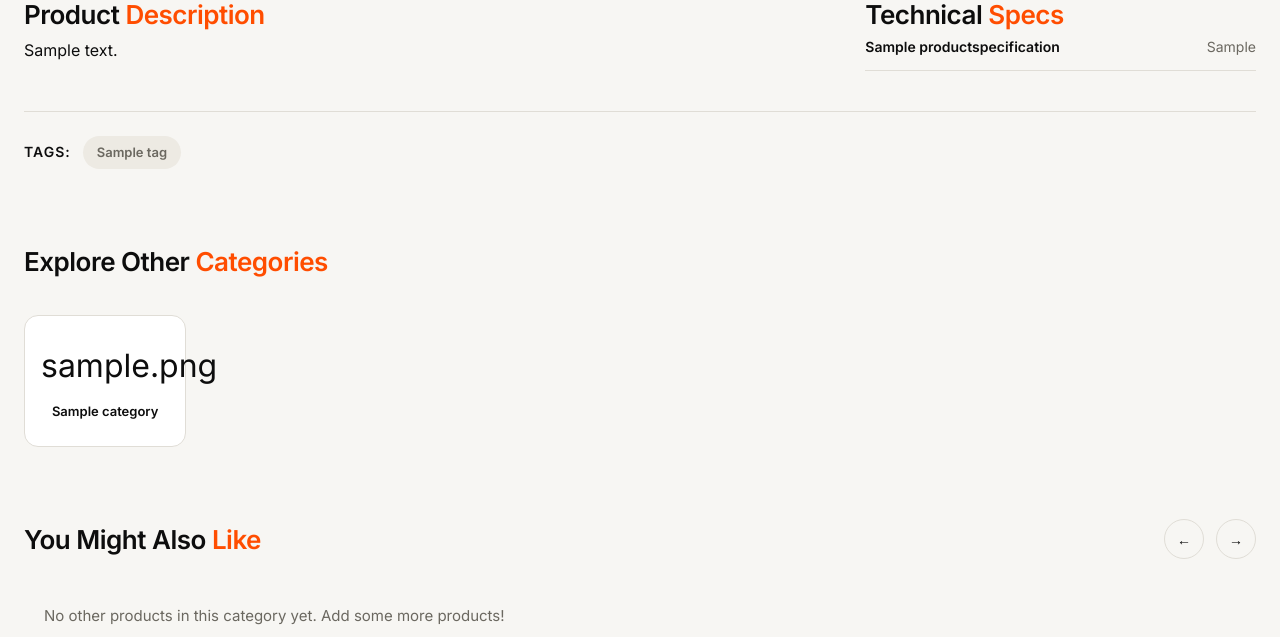
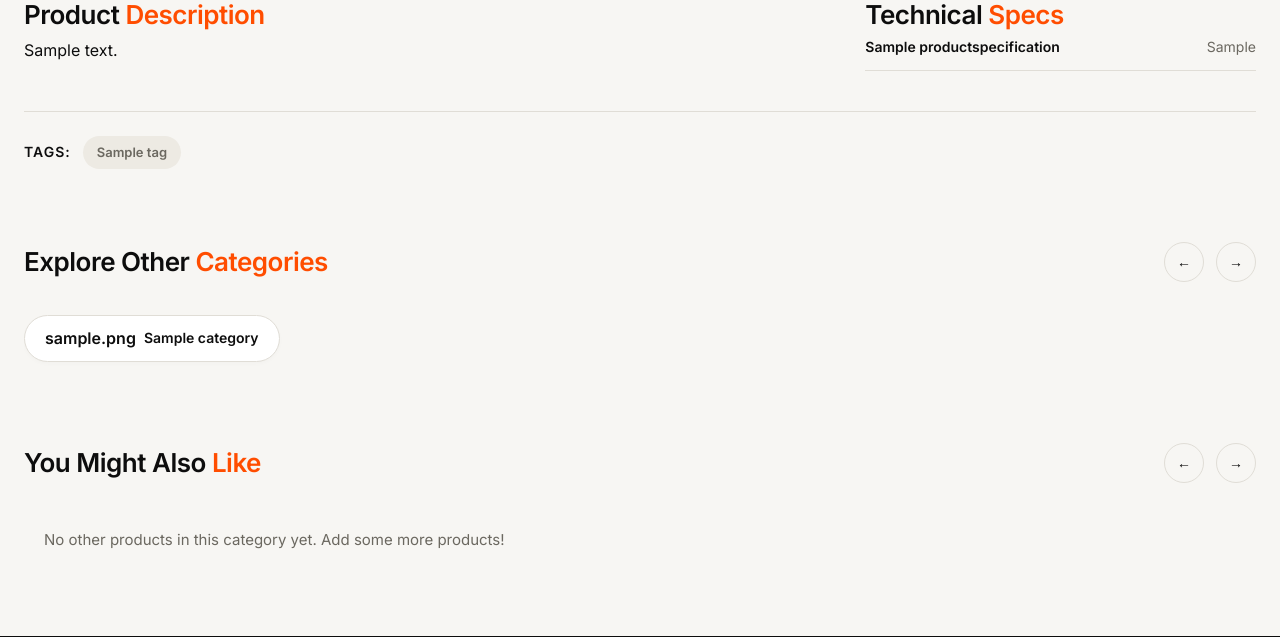
Before and after one commit to AbRehmansaif/shop_toolnix, a Django app: a page that uses templates/store/product_detail.html in a window 1280 px wide. Shown: the part 1151-1788 px from the top of the page. Run offline with Django 5.2, Linux system fonts and the light colour scheme; tables that the repository leaves empty hold one stand-in row (values such as "Sample post"); grey boxes marked "Sample" are stand-in pictures; some libraries are stand-ins or nearby versions.

Commit message:
implement product detail page template and corresponding view logic

```diff
--- a/store/views.py
+++ b/store/views.py
@@ -94,7 +94,7 @@ def product_detail(request, slug):
     ).exclude(id=product.id)[:20]
     if not related:
         related = Product.objects.filter(is_active=True).exclude(id=product.id)[:20]
-    categories = Category.objects.all()
+    categories = Category.objects.filter(parent__isnull=True)
     return render(request, "store/product_detail.html", {
         "product": product,
         "related": related,
--- a/templates/store/product_detail.html
+++ b/templates/store/product_detail.html
@@ -237,14 +237,20 @@
     <!-- EXPLORE CATEGORIES -->
     {% if categories %}
     <div style="margin-top:72px;">
-      <div class="section-header">
+      <div class="section-header" style="display:flex; justify-content:space-between; align-items:center;">
         <h2 class="section-title">Explore Other <em>Categories</em></h2>
+        <div class="hide-on-mobile" style="display:flex; gap:12px;">
+          <button onclick="document.getElementById('cat-slider').scrollBy({left: -200, behavior: 'smooth'})" class="btn btn-outline" style="padding:8px 16px; border-radius:50%; width:40px; height:40px; display:flex; align-items:center; justify-content:center;">&larr;</button>
+          <button onclick="document.getElementById('cat-slider').scrollBy({left: 200, behavior: 'smooth'})" class="btn btn-outline" style="padding:8px 16px; border-radius:50%; width:40px; height:40px; display:flex; align-items:center; justify-content:center;">&rarr;</button>
+        </div>
       </div>
-      <div class="category-grid">
+      <style>
+        #cat-slider::-webkit-scrollbar { display: none; }
+      </style>
+      <div id="cat-slider" style="display:flex; gap:12px; overflow-x:auto; scroll-snap-type: x mandatory; scrollbar-width: none; -ms-overflow-style: none; padding-bottom:8px;">
         {% for cat in categories %}
-        <a href="{% url 'product_list' %}?category={{ cat.slug }}" class="category-card">
-          <div class="category-icon">{{ cat.icon }}</div>
-          <div class="category-name">{{ cat.name }}</div>
+        <a href="{% url 'product_list' %}?category={{ cat.slug }}" style="flex-shrink:0; scroll-snap-align:start; display:flex; align-items:center; gap:8px; padding:10px 20px; background:var(--white); border:1px solid var(--border); border-radius:30px; text-decoration:none; color:var(--ink); font-weight:600; font-size:14px; transition:all 0.15s; box-shadow:0 2px 4px rgba(0,0,0,0.02);" onmouseover="this.style.borderColor='var(--accent)'; this.style.color='var(--accent)'; this.style.transform='translateY(-1px)';" onmouseout="this.style.borderColor='var(--border)'; this.style.color='var(--ink)'; this.style.transform='none';">
+          <span style="font-size:16px;">{{ cat.icon }}</span> <span>{{ cat.name }}</span>
         </a>
         {% endfor %}
       </div>
```
